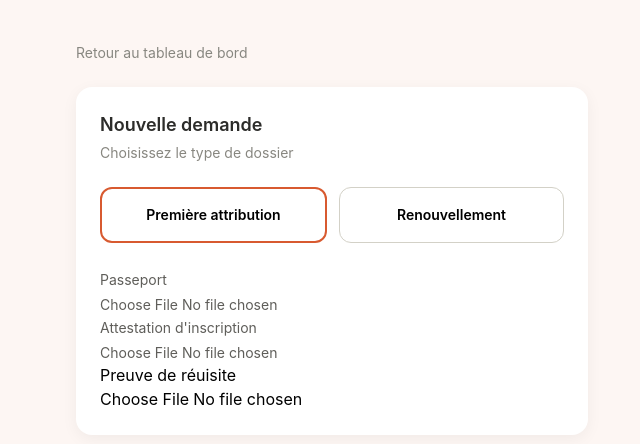
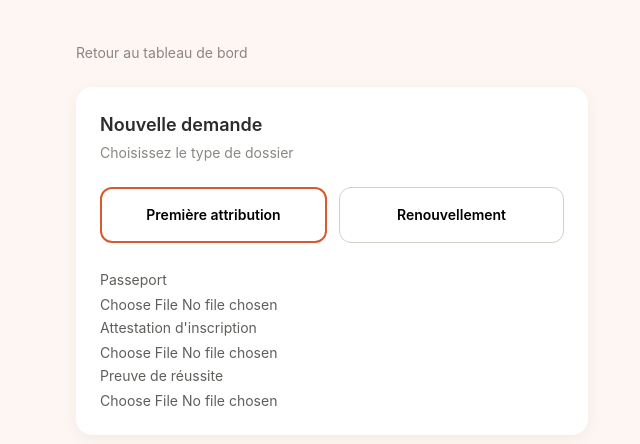
Before and after one commit to fadaldrame97-sys/E-Bourse-UGESM, a React app in the folder Frontend/: page /nouvelle-demande in a window 1280 px wide. Shown: the top 444 px of the page, without its empty margins (308-948 px from the left). Built offline with nearby package versions, Linux system fonts and the light colour scheme; the HTML template or start-up script is replaced by a standard one.

Commit message:
Adapter l'input de preuve de réuissite

```diff
--- a/Frontend/src/components/DemandeBourse.jsx
+++ b/Frontend/src/components/DemandeBourse.jsx
@@ -132,14 +132,19 @@ function DemandeBourse(){
             </label>
 
 
-                 <label>Preuve de réuisite</label>
 
-                <input
-                    type="file"
-                    onChange={function (e) {
-                        setAttestation(e.target.files[0]);
-                    }}
-                />
+
+
+            <label className="text-sm text-[#5F5E5A]">
+              Preuve de réussite
+              <input
+                type="file"
+                onChange={function (e) { setAttestationReussite(e.target.files[0]); }}
+                className="block w-full mt-1 text-sm"
+                required
+              />
+            </label>
+
 
             </form>
 
```
